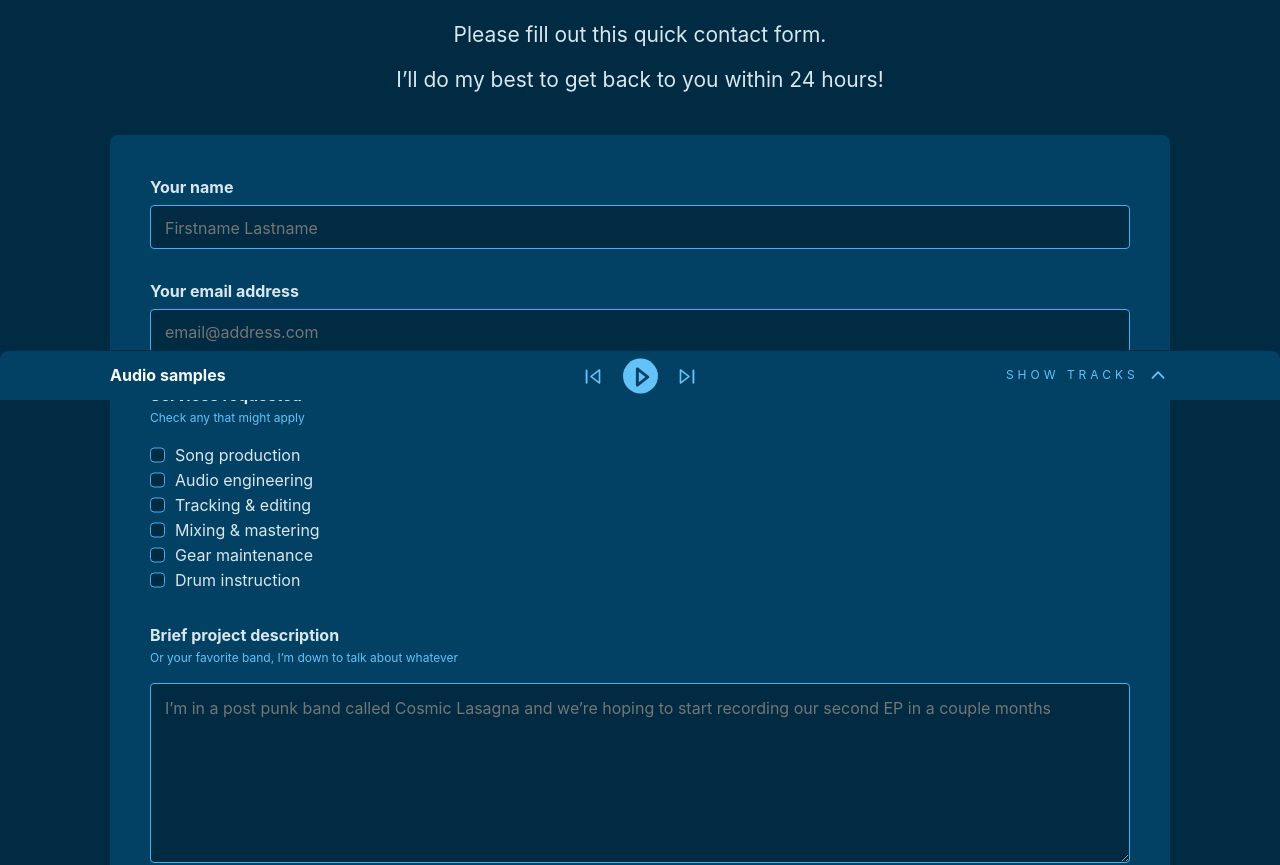
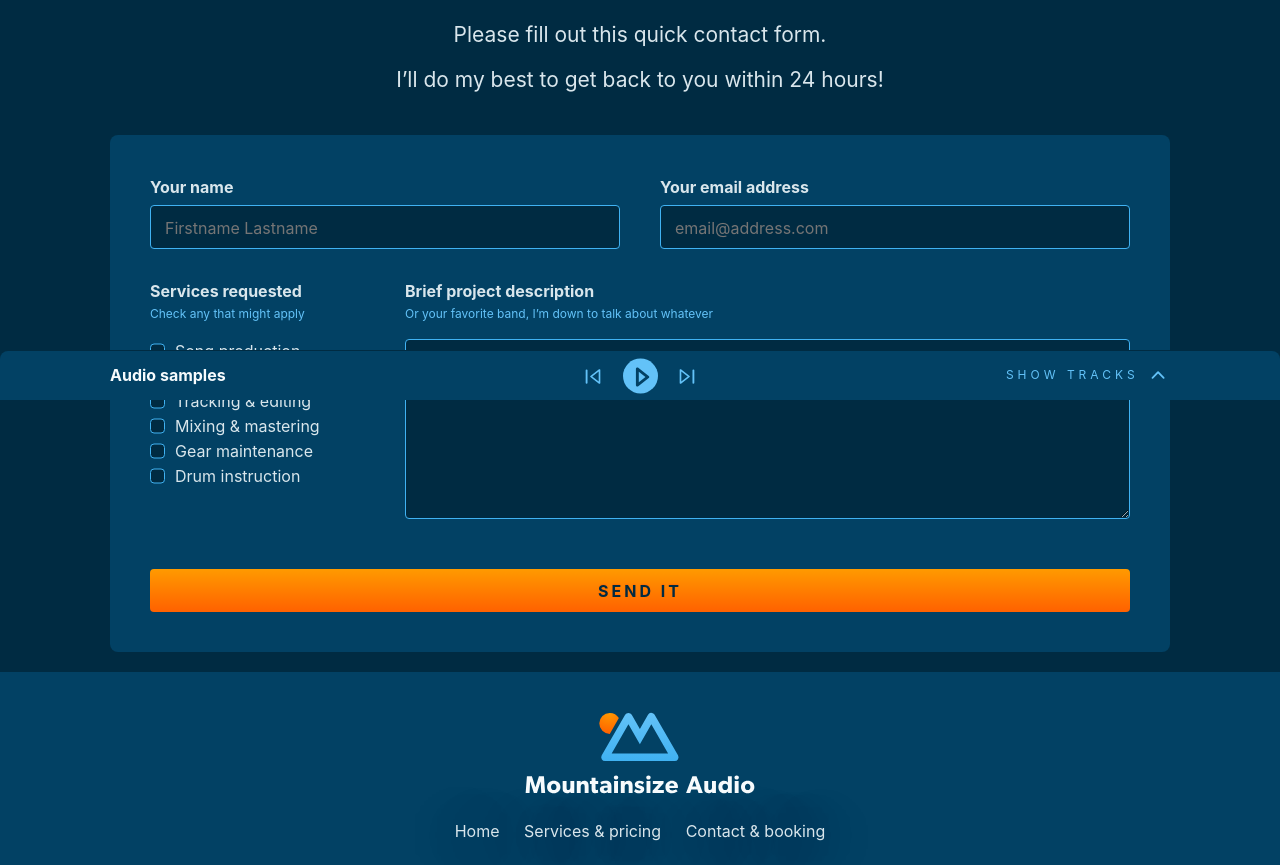
Before and after one commit to perpetualgrimace/mountainsize, a SvelteKit app: page /contact in a window 1280 px wide. Shown: the part 400-1265 px from the top of the page. Built offline with nearby package versions, Linux system fonts and the light colour scheme; a web font is replaced by a local one.

Commit message:
styles contact form layout

```diff
--- a/src/routes/contact/+page.svelte
+++ b/src/routes/contact/+page.svelte
@@ -40,7 +40,7 @@
 			value="mountainsize-form"
 		/>
 
-		<label class="u-mb-lg">
+		<label class="u-mb-lg contact-field-name">
 			<div class="u-heading u-mb-xxs">Your name</div>
 			<input
 				name="name"
@@ -51,7 +51,7 @@
 			/>
 		</label>
 
-		<label class="u-mb-lg">
+		<label class="u-mb-lg contact-field-email">
 			<div class="u-heading u-mb-xxs">Your email address</div>
 			<input
 				name="email"
@@ -62,12 +62,13 @@
 			/>
 		</label>
 
-		<div class="u-mb-lg">
+		<div class="u-mb-lg contact-field-services">
 			<p class="u-heading u-mb-0">Services requested</p>
 			<p class="help u-cyan-light-color u-font-sm u-mb-sm">
 				Check any that might apply
 			</p>
 
+			<div class="contact-field-services-checkboxes">
 				{#each services as input}
 					<label class="control">
 						<input type="checkbox" value={input.value} />
@@ -76,8 +77,9 @@
 					</label>
 				{/each}
 			</div>
+		</div>
 
-		<label class="u-mb-lg">
+		<label class="u-mb-lg contact-field-message">
 			<div class="u-heading u-mb-0">Brief project description</div>
 			<div class="help u-cyan-light-color u-font-sm u-mb-sm">
 				Or your favorite band, I’m down to talk about whatever
--- a/src/styles/2-base/_typography.scss
+++ b/src/styles/2-base/_typography.scss
@@ -5,7 +5,7 @@
 html {
   font-size: 18px;
 
-  @media (min-width: 900px) {
+  @media (min-width: 920px) {
     font-size: 20px;
   }
 }
--- a/src/styles/3-layout/_layout.scss
+++ b/src/styles/3-layout/_layout.scss
@@ -28,3 +28,37 @@ main {
 	z-index: 20;
 	min-height: 2.45rem;
 }
+
+@media (max-width: 799px) {
+	.contact-field-services-checkboxes {
+		column-width: 10rem;
+		margin-bottom: -$sp-sm;
+
+		.control {
+			margin-bottom: $sp-sm;
+		}
+	}
+}
+@media (min-width: 800px) {
+	.contact-form {
+		display: grid;
+		grid-template-columns: 1fr 1fr 1fr 1fr;
+		grid-column-gap: $sp-xl;
+
+		.contact-field-name {
+			grid-column: 1 / span 2;
+		}
+		.contact-field-email {
+			grid-column: 3 / span 2;
+		}
+		.contact-field-services {
+			grid-column: 1 / 2;
+		}
+		.contact-field-message {
+			grid-column: 2 / span 3;
+		}
+		.button {
+			grid-column: 1 / span 4;
+		}
+	}
+}
```
Lines whose indentation alone changed are shown as unchanged.
